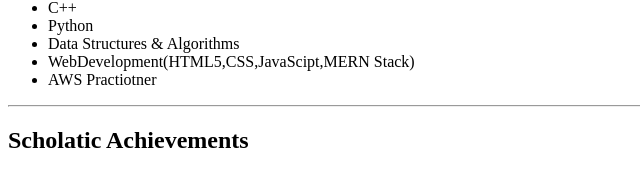
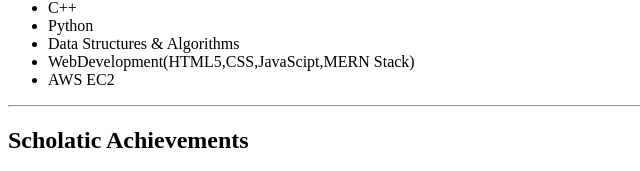
Before and after one commit to rickymnit/MyyPortfolio, a plain HTML site: page index.html in a window 1280 px wide. Shown: the part 607-778 px from the top of the page, 0-640 px from the left. Drawn offline with Linux system fonts and the light colour scheme.

Commit message:
Update index.html
Signed-off-by: Ricky Raj <125483830+rickymnit@users.noreply.github.com>

```diff
--- a/index.html
+++ b/index.html
@@ -22,7 +22,7 @@
             <li>Python</li>
             <li>Data Structures & Algorithms </li>
             <li>WebDevelopment(HTML5,CSS,JavaScipt,MERN Stack)</li>
-            <li>AWS Practiotner</li>
+            <li>AWS EC2</li>
         </ul>
         <hr>
         <h2>Scholatic Achievements</h2>
```
